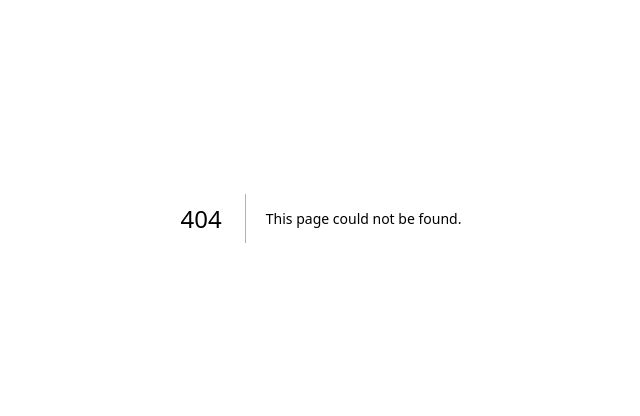
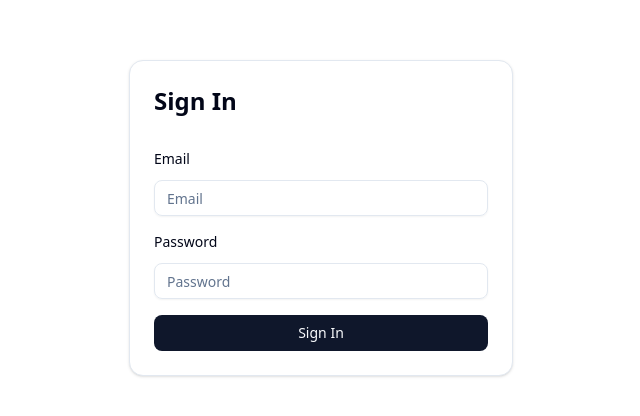
Before and after one commit to kisstamasj/nestjs-nextjs-api-proxy, a Next.js app in the folder frontend/: page /sign-in in a window 1280 px wide. Before the commit this address had no page. Shown: the part 182-598 px from the top of the page, without its empty margins (319-959 px from the left). Built offline with nearby package versions, Linux system fonts and the light colour scheme.

Commit message:
feat(auth): implement sign-in and sign-up pages with form handling

```diff
--- a/frontend/components/sign-in-form.tsx
+++ b/frontend/components/sign-in-form.tsx
@@ -1,13 +1,12 @@
 "use client";
 
-import apiClient from "@/lib/apiClient";
 import { useForm } from "@tanstack/react-form";
-import { toast } from "sonner";
 import z from "zod";
 import { Button } from "./ui/button";
 import { Card, CardContent, CardHeader, CardTitle } from "./ui/card";
 import { Field, FieldError, FieldGroup, FieldLabel } from "./ui/field";
 import { Input } from "./ui/input";
+import { toast } from "sonner";
 
 const signInFormSchema = z.object({
   email: z.string().email(),
@@ -26,16 +25,19 @@ export default function SignInForm({
       onSubmit: signInFormSchema,
     },
     onSubmit: async ({ value }) => {
-      const response = await apiClient
-        .post("/auth/signin", value)
-        .catch((error) => {
-          toast.error(
-            error.response?.data?.message ||
-              "An error occurred while signing in."
-          );
-        });
-      if (response && response.status === 200) {
+      const response = await fetch("/api/auth/sign-in", {
+        method: "POST",
+        headers: {
+          "Content-Type": "application/json",
+        },
+        body: JSON.stringify(value),
+      }).catch(() => {
+        toast.error("An error occurred while signing in.");
+      });
+      if (response && response.ok) {
         toast.success("Signed in successfully!");
+      } else {
+        toast.error("Invalid email or password.");
       }
     },
   });
--- a/frontend/components/sign-up-form.tsx
+++ b/frontend/components/sign-up-form.tsx
@@ -1,13 +1,12 @@
 "use client";
 
-import apiClient from "@/lib/apiClient";
 import { useForm } from "@tanstack/react-form";
-import { toast } from "sonner";
 import z from "zod";
 import { Button } from "./ui/button";
 import { Card, CardContent, CardHeader, CardTitle } from "./ui/card";
 import { Field, FieldError, FieldGroup, FieldLabel } from "./ui/field";
 import { Input } from "./ui/input";
+import { toast } from "sonner";
 
 const signUpFormSchema = z
   .object({
@@ -37,16 +36,17 @@ export default function SignUpForm({
       onSubmit: signUpFormSchema,
     },
     onSubmit: async ({ value }) => {
-      const response = await apiClient
-        .post("/auth/signup", value)
-        .catch((error) => {
-          toast.error(
-            error.response?.data?.message ||
-              "An error occurred while creating the account."
-          );
-        });
-      if (response && response.status === 201) {
-        toast.success("Account created successfully! Please log in.");
+      const response = await fetch("/api/auth/sign-up", {
+        method: "POST",
+        headers: {
+          "Content-Type": "application/json",
+        },
+        body: JSON.stringify(value),
+      });
+      if (response.ok) {
+        toast.success("Account created successfully! Please sign in.");
+      } else {
+        toast.error("An error occurred while creating the account.");
       }
     },
   });
```
Also changed, not shown: frontend/app/(auth)/sign-in/page.tsx (renamed from frontend/app/(auth)/auth/sign-in/page.tsx), frontend/app/(auth)/sign-up/page.tsx (renamed from frontend/app/(auth)/auth/sign-up/page.tsx).
